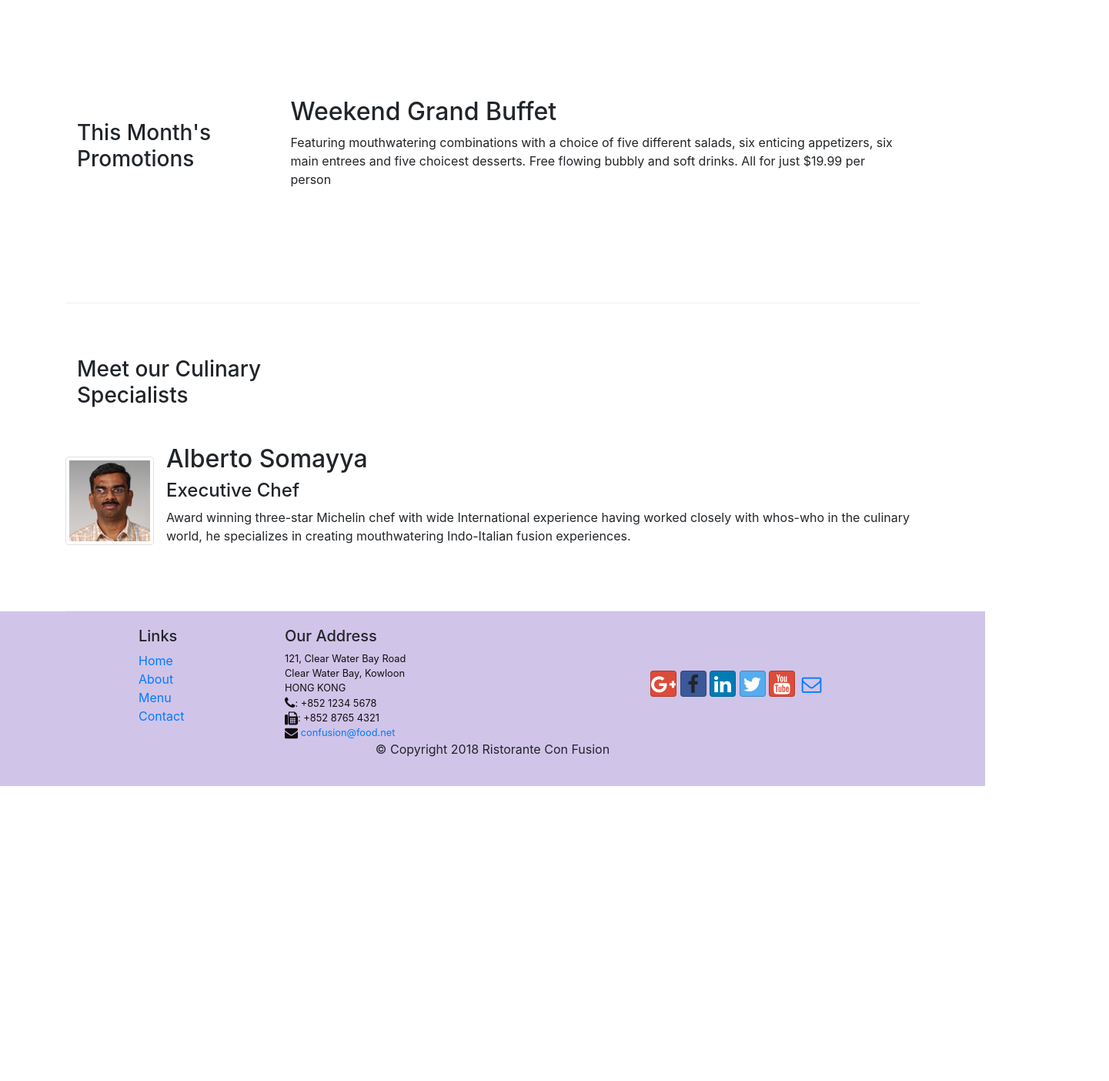
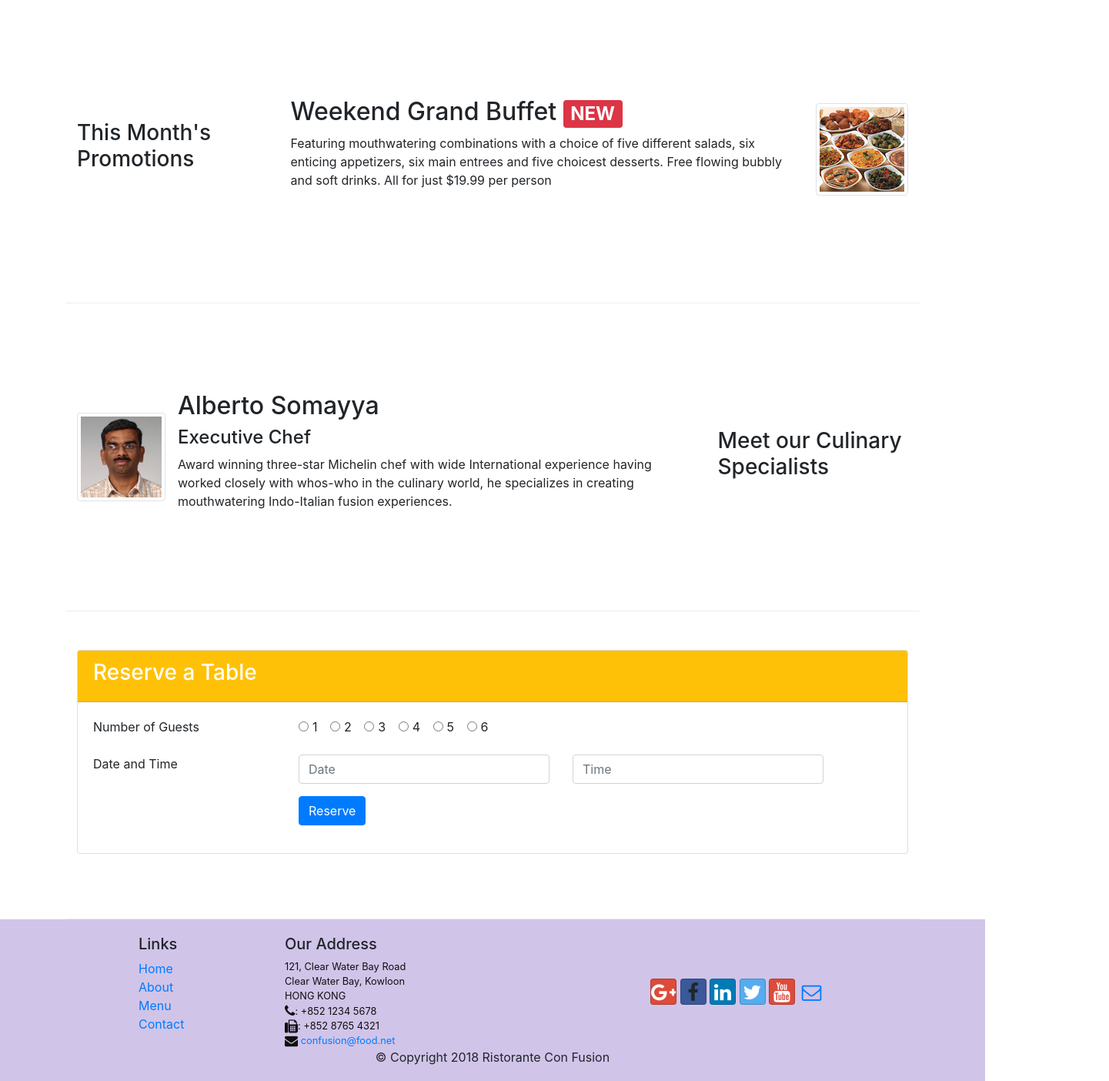
Before and after one commit to mlim13/coursera_frontendWebUIFrameworksAndTools, a website: page wk1/conFusion/index.html in a window 1280 px wide. Shown: the part 740-2144 px from the top of the page at 77% size, 1441 px wide, since content can reach past the window. Before the commit the page ends 1761 px from the top, so only its background shows below. Drawn offline with nearby package versions, Linux system fonts and the light colour scheme.

Commit message:
asst2 complete

```diff
--- a/wk1/conFusion/index.html
+++ b/wk1/conFusion/index.html
@@ -42,8 +42,11 @@
                     <h1>Ristorante con Fusion</h1>
                     <p>We take inspiration from the World's best cuisines, and create a unique fusion experience. Our lipsmacking creations will tickle your culinary senses!</p>
                 </div>
-                <div class="col-12 col-sm align-self-center">
+                <div class="col-12 col-sm-3 align-self-center">
                     <img src="img/logo.png" class="img-fluid" alt="">
+                </div>
+                <div class="col-12 col-sm-3 align-self-center">
+                    <a href="#reservation" class="btn btn-warning btn-sm">Reserve Table</a>
                 </div>
             </div>
         </div>
@@ -51,10 +54,10 @@
 
     <div class="container">
         <div class="row row-content align-items-center">
-            <div class="col-12 col-sm-4 col-md-3">
+            <div class="col-12 col-sm-4 col-md-3 order-sm-last">
                 <h3>Our Lipsmacking Culinary Creations</h3>
             </div>
-            <div class="media">
+            <div class="media col col-sm col-md">
                 <img class="d-flex mr-3 img-thumbnail align-self-center"
                         src="img/uthappizza.png" alt="Uthappizza">
                 <div class="media-body">
@@ -72,17 +75,21 @@
             <div class="col-12 col-sm-4 col-md-3">
                 <h3>This Month's Promotions</h3>
             </div>
-            <div class="col col-sm col-md">
-                <h2>Weekend Grand Buffet</h2>
-                <p>Featuring mouthwatering combinations with a choice of five different salads, six enticing appetizers, six main entrees and five choicest desserts. Free flowing bubbly and soft drinks. All for just $19.99 per person </p>
+            <div class="media col col-sm col-md">
+                <div class="media-body">
+                    <h2 class="mt-0">Weekend Grand Buffet <span class="badge badge-danger">NEW</span></h2>
+                    <p class="d-none d-sm-block">Featuring mouthwatering combinations with a choice of five different salads, six enticing appetizers, six main entrees and five choicest desserts. Free flowing bubbly and soft drinks. All for just $19.99 per person</p>
+                </div>
+                <img class="d-flex ml-3 img-thumbnail align-self-center"
+                src="img/buffet.png" alt="Weekend Grand Buffet">
             </div>
         </div>
 
         <div class="row row-content align-items-center">
-            <div class="col-12 col-sm-4 col-md-3">
+            <div class="col-12 col-sm-4 col-md-3 order-sm-last">
                 <h3>Meet our Culinary Specialists</h3>
             </div>
-            <div class="media">
+            <div class="media col col-sm col-md">
                 <img class="d-flex mr-3 img-thumbnail align-self-center"
                         src="img/alberto.png" alt="Alberto Somayya">
                 <div class="media-body">
@@ -96,6 +103,67 @@
                 </div>
             </div>
         </div>
+
+        <div class="row row-content">
+            <div class="col-12 col-8-sm justify-content-center">
+                <div class="card">
+                    <div class="card-header bg-warning text-white">
+                        <h3>Reserve a Table</h3>
+
+                    </div>
+                    <div class="card-body">
+                        <form id="reservation" action="">
+                            <div class="form-group row">
+                                <label class="col-3" for="guest1">Number of Guests</label>
+                                <div class="col-7">
+                                    <div class="form-check form-check-inline">
+                                        <input class="form-check-input" type="radio" id="guest1" name="guest">
+                                        <label class="form-check-label" for="guest1">1</label>
+                                    </div>
+                                    <div class="form-check form-check-inline">
+                                        <input class="form-check-input" type="radio" id="guest2" name="guest">
+                                        <label class="form-check-label" for="guest2">2</label>
+                                    </div>
+                                    <div class="form-check form-check-inline">
+                                        <input class="form-check-input" type="radio" id="guest3" name="guest">
+                                        <label class="form-check-label" for="guest3">3</label>
+                                    </div>
+                                    <div class="form-check form-check-inline">
+                                        <input class="form-check-input" type="radio" id="guest4" name="guest">
+                                        <label class="form-check-label" for="guest4">4</label>
+                                    </div>
+                                    <div class="form-check form-check-inline">
+                                        <input class="form-check-input" type="radio" id="guest5" name="guest">
+                                        <label class="form-check-label" for="guest5">5</label>
+                                    </div>
+                                    <div class="form-check form-check-inline">
+                                        <input class="form-check-input" type="radio" id="guest6" name="guest">
+                                        <label class="form-check-label" for="guest6">6</label>
+                                    </div>
+                                </div>
+                            </div>
+                            <div class="form-group row">
+                                <label class="col-3" for="date">Date and Time</label>
+                                <div class="col-4">
+                                    <input class="form-control" type="text" placeholder="Date" id="date" name="time">
+                                </div>
+                                <div class="col-4">
+                                    <input class="form-control" type="text" placeholder="Time" id="time" name="time">
+                                </div>
+                            </div>
+                            <div class="form-group row">
+                                <div class="col-12 offset-3">
+                                    <button type="submit" class="btn btn-primary">Reserve</button>
+                                </div>
+                            </div>
+                        </form>
+
+                    </div>
+
+                </div>
+            </div>
+        </div>
+
     </div>
 
     <footer class="footer">
```
